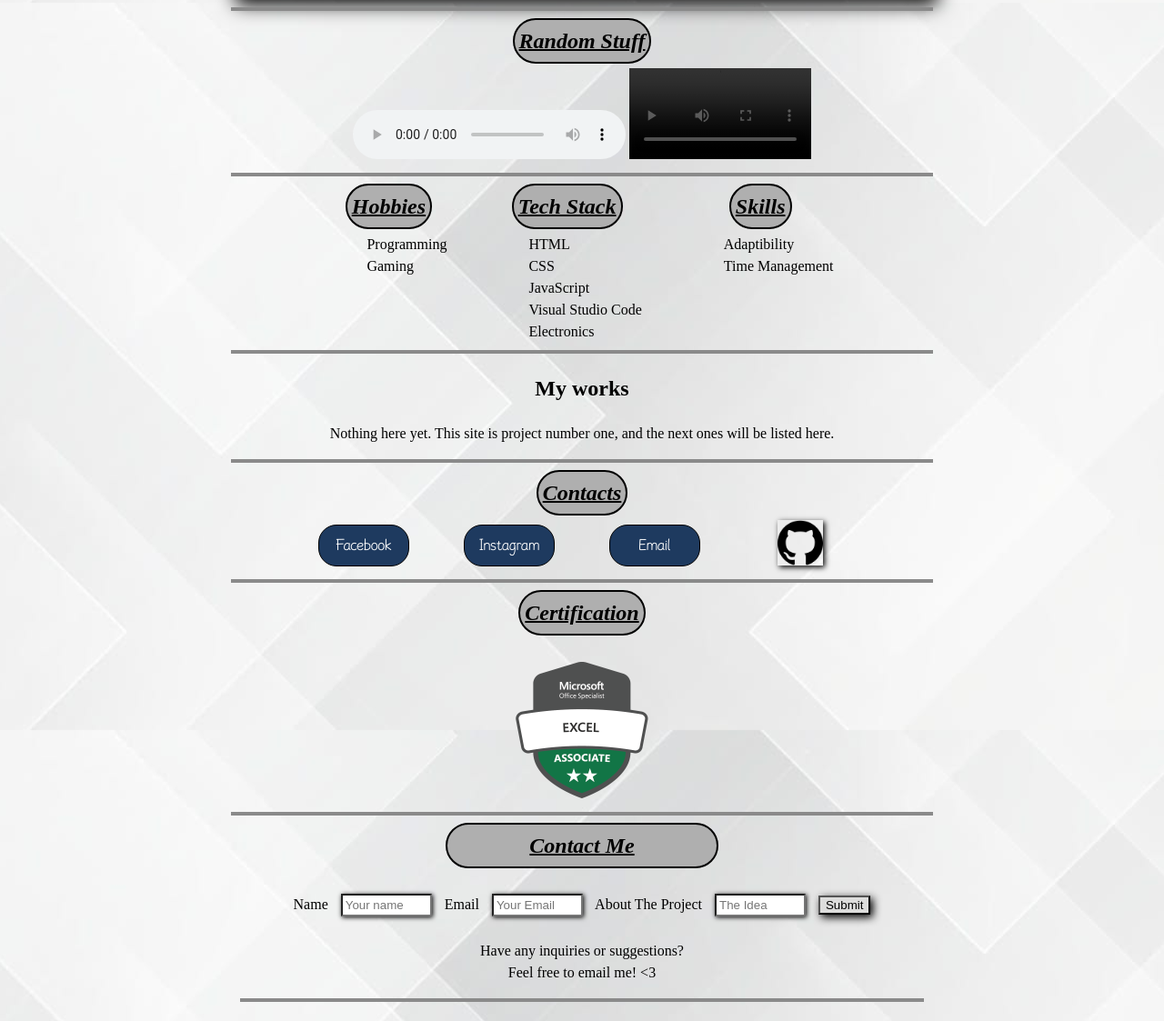
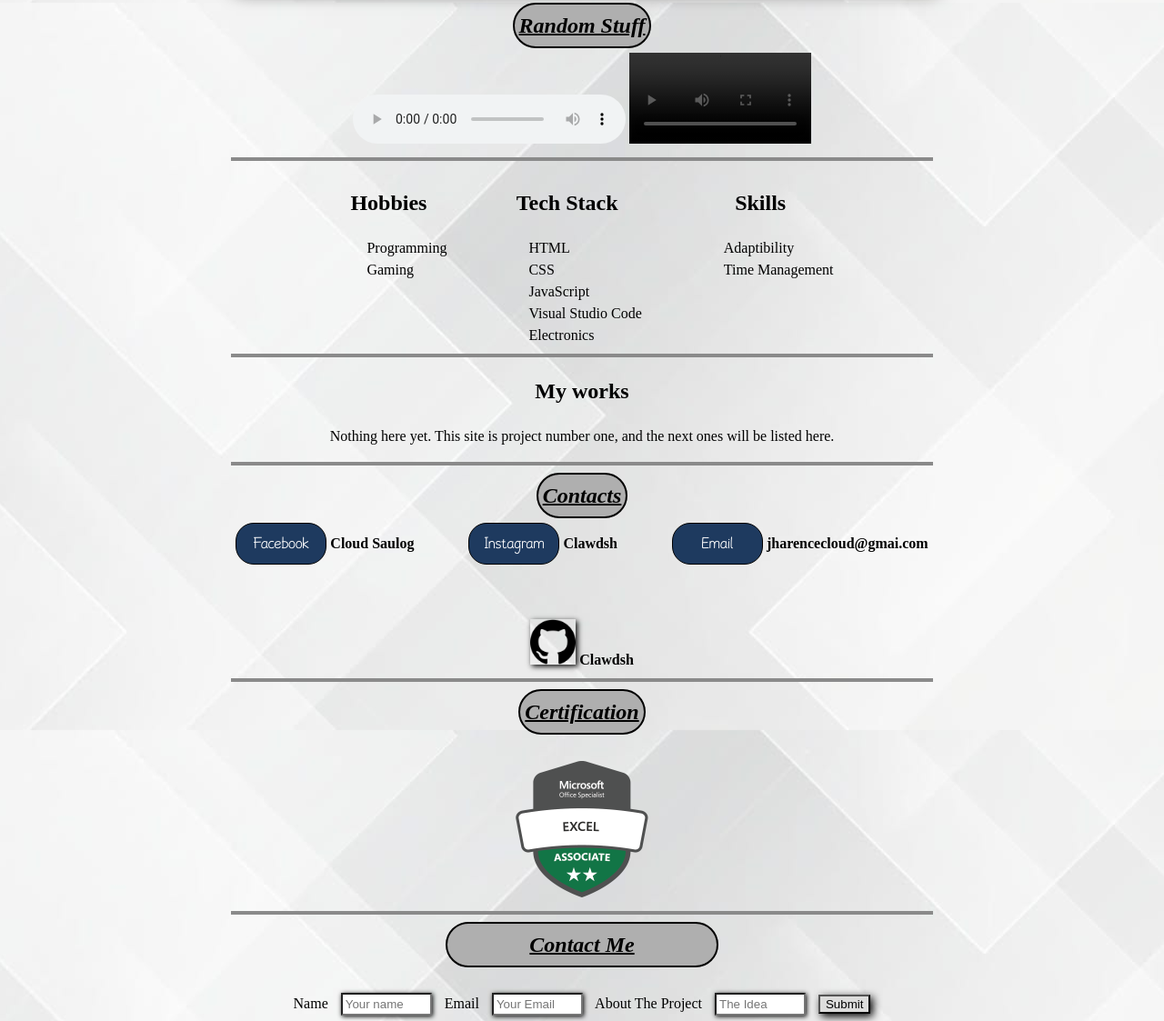
Before and after one commit to Clawdsh/another, a plain HTML site: page Home.html in a window 1280 px wide. Shown: the part 797-1920 px from the top of the page at 91% size. Drawn offline with Linux system fonts and the light colour scheme; grey boxes are pictures that could not be loaded.

Commit message:
Refactor HTML structure and update element IDs
Updated HTML structure and improved element IDs for clarity.

```diff
--- a/Home.html
+++ b/Home.html
@@ -3,19 +3,19 @@
 <head>
     <meta charset="UTF-8">
     <meta name="viewport" content="width=device-width, initial-scale=1.0">
-    <title>A Random Website</title>
+    <title>Portfolio</title>
     <link rel="icon" href="Keeps/Favicon.jpg">
     <link rel="stylesheet" href="style.css">
 </head>
 
 
 <body>
-    <header id="ulo">
+    <header id="header">
     <h1>Welcome</h1>
         <nav>
             <a href="">Home</a>
-            <a href="#randomnav">Random Stuff</a>
-            <a href="#hobbiesnav">Hobbies</a>
+            <a href="#random">Random Stuff</a>
+            <a href="#hobbiesnav">Skill Set</a>
             <a href="#works">Works</a>
             <a href="#contactsnav">Contacts</a>
             <a href="#certificationnav">Certifications</a>
@@ -52,7 +52,7 @@
 
 
         <!--Random Shits-->
-        <section id="randomnav">
+        <section id="random">
             <h2 class="Titles">Random Stuff</h2>
 
             <audio controls loop>
@@ -68,16 +68,17 @@
         <hr>
 
         <section id="hobbiesnav">
-            <div id="contactscol">
-            <h1 class="Titles">Hobbies</h1>
-            <ul>
+        <div class="contactscol">
+        <h1 class="titlecon">Hobbies</h1>
+            <ul class="list">
                 <li>Programming</li>
                 <li>Gaming</li>
             </ul>
-            </div>
-            <div id="contactscol">
-            <h1 class="Titles" >Tech Stack</h1>
-            <ul>
+        </div>
+
+            <div class="contactscol">
+            <h1 class="titlecon" >Tech Stack</h1>
+            <ul class="list">
                 <li>HTML</li>
                 <li>CSS</li>
                 <li>JavaScript</li>
@@ -86,9 +87,9 @@
             </ul>
             </div>
 
-            <div id="contactscol">
-                <h1 class="Titles">Skills</h1>
-                <ul>
+            <div class="contactscol">
+                <h1 class="titlecon">Skills</h1>
+                <ul class="list">
                     <li>Adaptibility</li>
                     <li>Time Management</li>
                 </ul>
@@ -108,10 +109,26 @@
         <section id="contactsto">
             <h2 class="Titles" id="contactsnav">Contacts</h2>
             <div class="contacts">
+                <div class="tipo">
                 <a class="button" href="https://www.facebook.com/Cerzoo/" target="_blank" title="Cloud">     Facebook   </a>
+                <span class="tip">Cloud Saulog</span>
+                </div>
+
+                <div class="tipo">
                 <a class="button" href="https://www.instagram.com/clawdsh" target="_blank" title="Cloud">Instagram </a>
+                <span class="tip">Clawdsh</span>
+                </div>
+
+                <div class="tipo">
                 <a class="button" href="mailto:jharencecloud@gmail.com" target="_blank">                   Email    </a>
+                <span class="tip">jharencecloud@gmai.com</span>
+                </div>
+
+                <div class="tipo">
                 <a class="githubbut" href="https://github.com/Clawdsh"><img src="Keeps/github.png" alt="github"></a>
+                <span class="tip">Clawdsh</span>
+                </div>
+
             </div>
         </section>
 
@@ -145,7 +162,7 @@
         <br>
         Feel free to email me! <3</p>
 
-    <hr>
+
     </form>
     </section>
     </main>
@@ -157,5 +174,7 @@
         <p>&copy; 2026 Cloud Jharence Saulog</p>
     </footer>
 
+
+
 </body>
 </html>
```
